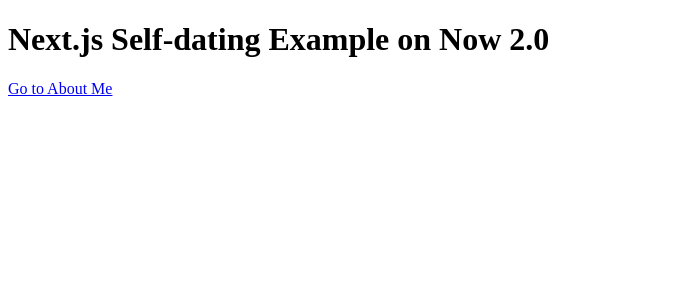
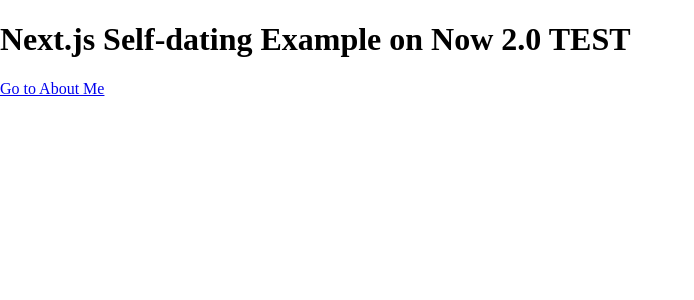
Before and after one commit to yangtopia/selfdating-web, a Next.js app: page / in a window 1280 px wide. Shown: the top 300 px of the page, without its empty margins (0-694 px from the left). Built offline with nearby package versions, Linux system fonts and the light colour scheme.

Commit message:
scss 추가, styled-components 추가

```diff
--- a/next.config.js
+++ b/next.config.js
@@ -1,3 +1,5 @@
-module.exports = {
+const withSass = require('@zeit/next-sass');
+module.exports = withSass({
+  cssModules: true,
   target: 'serverless'
-}
+});
--- a/pages/index.tsx
+++ b/pages/index.tsx
@@ -1,5 +1,6 @@
 import Link from 'next/link';
 import Header from '../src/components/header';
+import '../styles.scss';
 
 const Index = () => {
   return (
--- a/src/components/header.tsx
+++ b/src/components/header.tsx
@@ -1,7 +1,7 @@
 const Header = () => {
   return (
     <header>
-      <h1>Next.js Self-dating Example on Now 2.0</h1>
+      <h1>Next.js Self-dating Example on Now 2.0 TEST</h1>
     </header>
   );
 };
--- /dev/null
+++ b/styles.scss
@@ -0,0 +1 @@
+@import '~normalize.css';
```
Also changed, not shown: package.json (+6 -1 lines), tsconfig.json (added, +29 -0 lines), next-env.d.ts (added), 1 other file (tests, documents, lock files or other folders).
